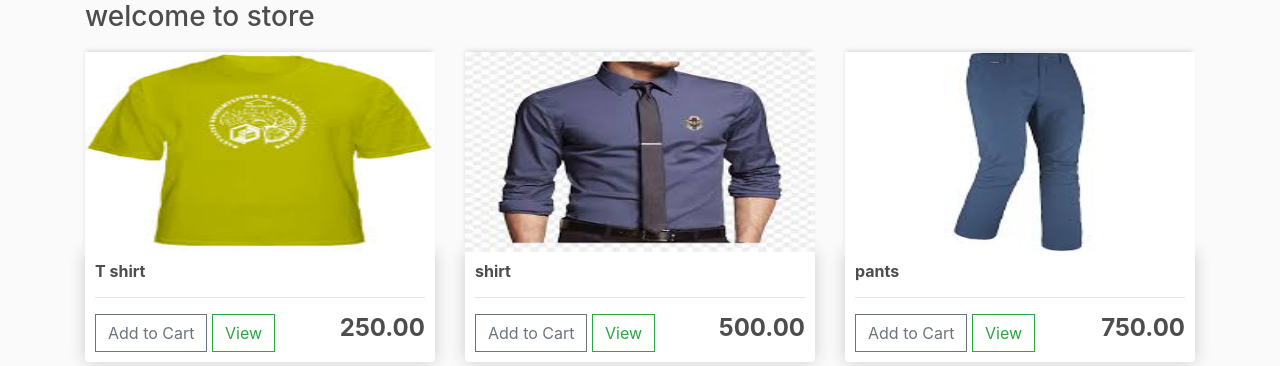
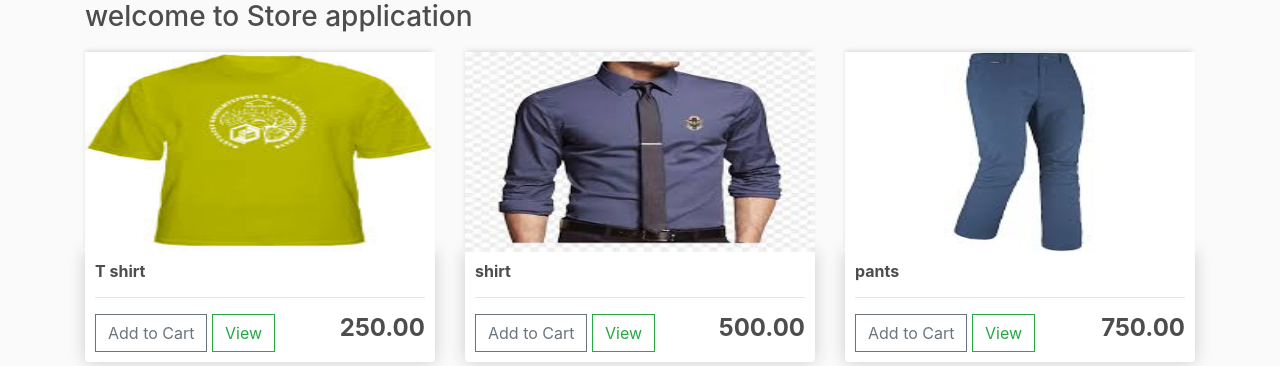
Before and after one commit to MuleBhanuprakash/Ecomerse, a Django app: page / in a window 1280 px wide. Shown: the part 57-423 px from the top of the page. Run offline with Django 3.2, Linux system fonts and the light colour scheme; data comes from the database, SQL or seed files in the repository; both versions use the stored data as it was after the commit; some libraries are stand-ins or nearby versions.

Commit message:
updated in store.html

```diff
--- a/Ecomerse/EcommerseWebsite/Store/templates/Store/Store.html
+++ b/Ecomerse/EcommerseWebsite/Store/templates/Store/Store.html
@@ -1,7 +1,7 @@
 {% extends 'Store/main.html' %}
 {% load static %}
 {% block content %}
-<h3> welcome to store</h3>
+<h3> welcome to Store application</h3>
 <div class="row">
     {% for product in products %}
     <div class="col-lg-4">
```
Also changed, not shown: Ecomerse/EcommerseWebsite/db.sqlite3.
